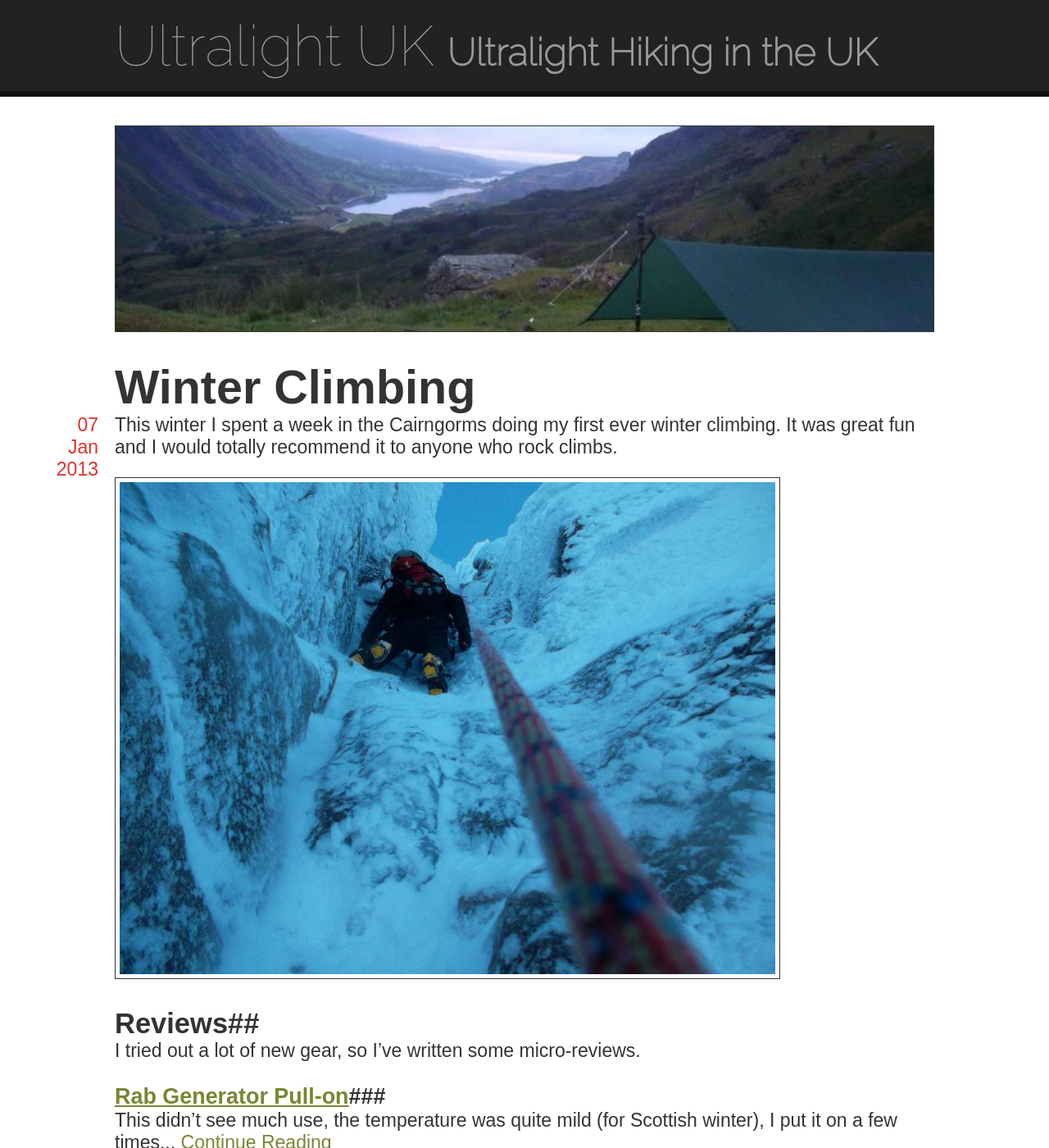
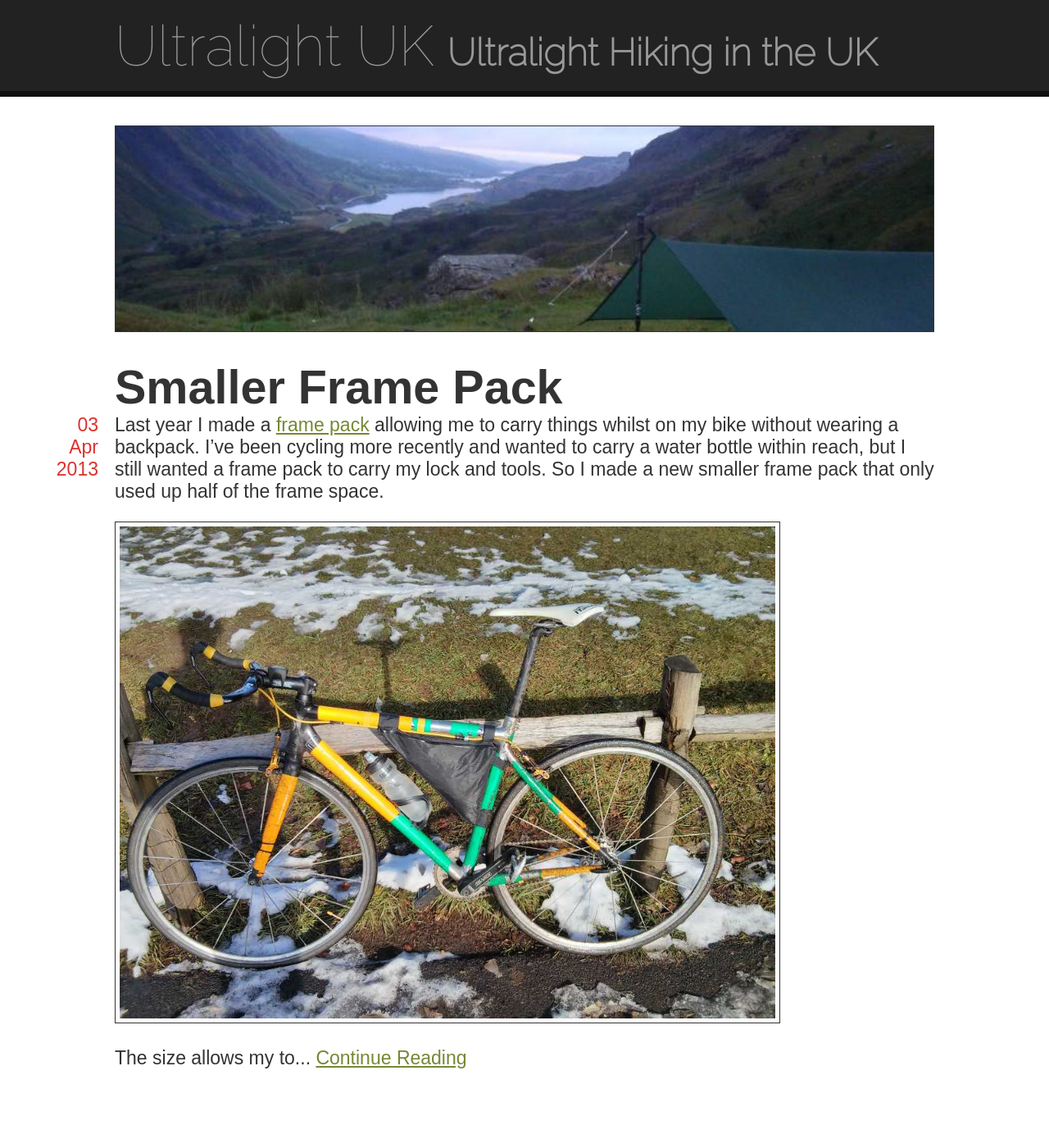
Before and after one commit to notclive/notclive.co.uk, a Jekyll site: the page built from ul/index.html, in a window 1280 px wide and 1400 px high. Shown: the whole window at 82% size. Built offline with Jekyll 4.4.1, drawn with Linux system fonts in a browser that asks for light colours; some of the changed text lies outside the part shown.

Commit message:
Partial frame pack post

```diff
--- a/ul/_posts/2012-02-24-Bike-Framepack.md
+++ b/ul/_posts/2012-02-24-Bike-Framepack.md
@@ -1,6 +1,6 @@
 ---
 layout: ul-post
-title: Bike Framepack
+title: Bike Frame Pack
 banner: /img/2012/Bike-Framepack/bike.jpg
 ---
 
--- /dev/null
+++ b/ul/_posts/2013-04-03-Smaller-Frame-Pack.md
@@ -0,0 +1,12 @@
+---
+layout: ul-post
+title: Smaller Frame Pack
+banner: /img/2013/Frame-Pack/Box-Hill.jpg
+---
+
+Last year I made a [frame pack]({{ site.ul-base }}/2012/Bike-Framepack/) allowing me to carry things whilst on my bike without wearing a backpack.
+I've been cycling more recently and wanted to carry a water bottle within reach, but I still wanted a frame pack to carry my lock and tools. So I made a new smaller frame pack that only used up half of the frame space.
+
+![Close Up]({{ site.ul-base }}/img/2013/Frame-Pack/Close-Up.jpg)
+
+The size allows my to fit a water bottle to the frame, but is big enough for me to carry a small D-lock and tools. The material is [VX03](http://www.extremtextil.de/catalog/X-Pac-VX03-backpack-laminate-140g-sqm::1857.html) a 140g/sqm version of x-pac. To stop the central strap from sliding backwards, the pack contains a thin frame made from a [polyamid sheet](http://www.extremtextil.de/catalog/Polyamid-0-5mm-sheets::802.html). The pack weighs 80g.
```
Also changed, not shown: ul/img/2013/Frame-Pack/Box-Hill.jpg (added), ul/img/2013/Frame-Pack/Close-Up.jpg (added), 2 other files.
